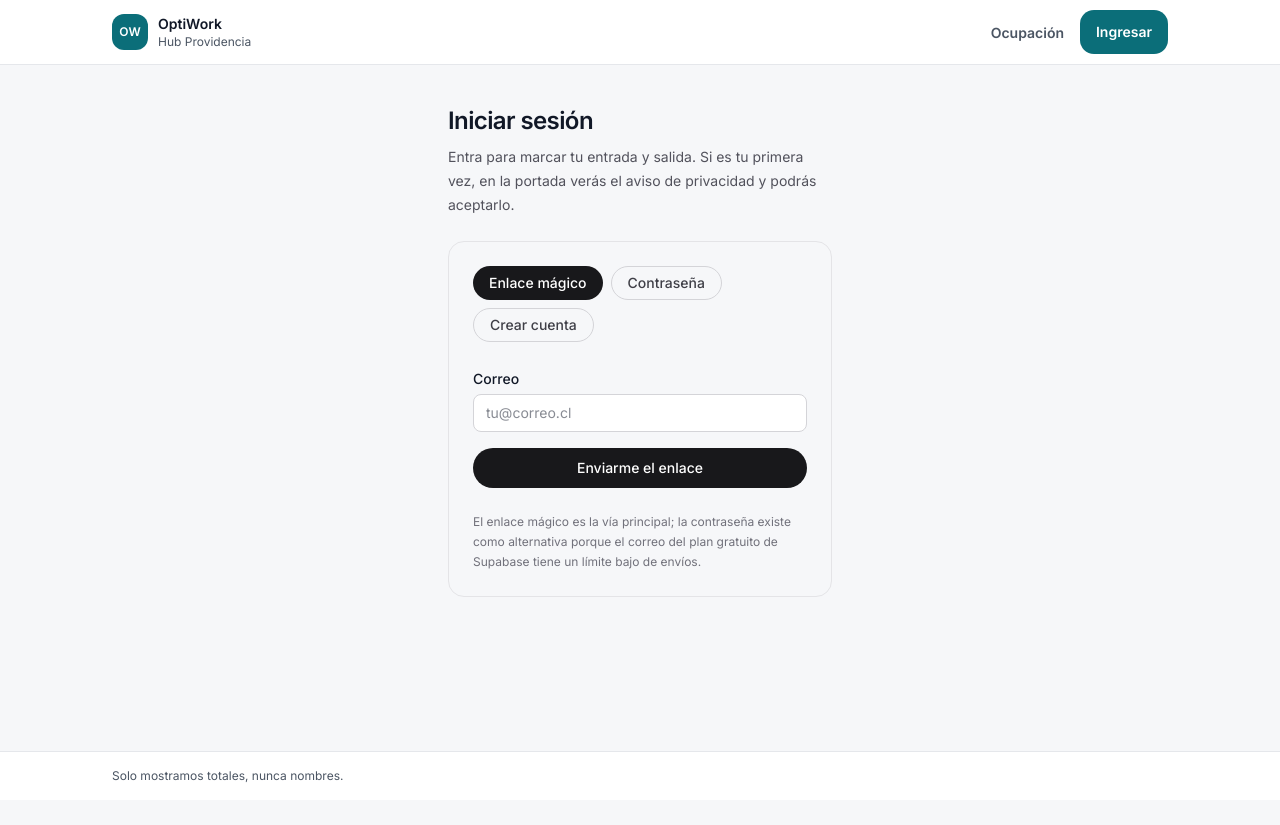
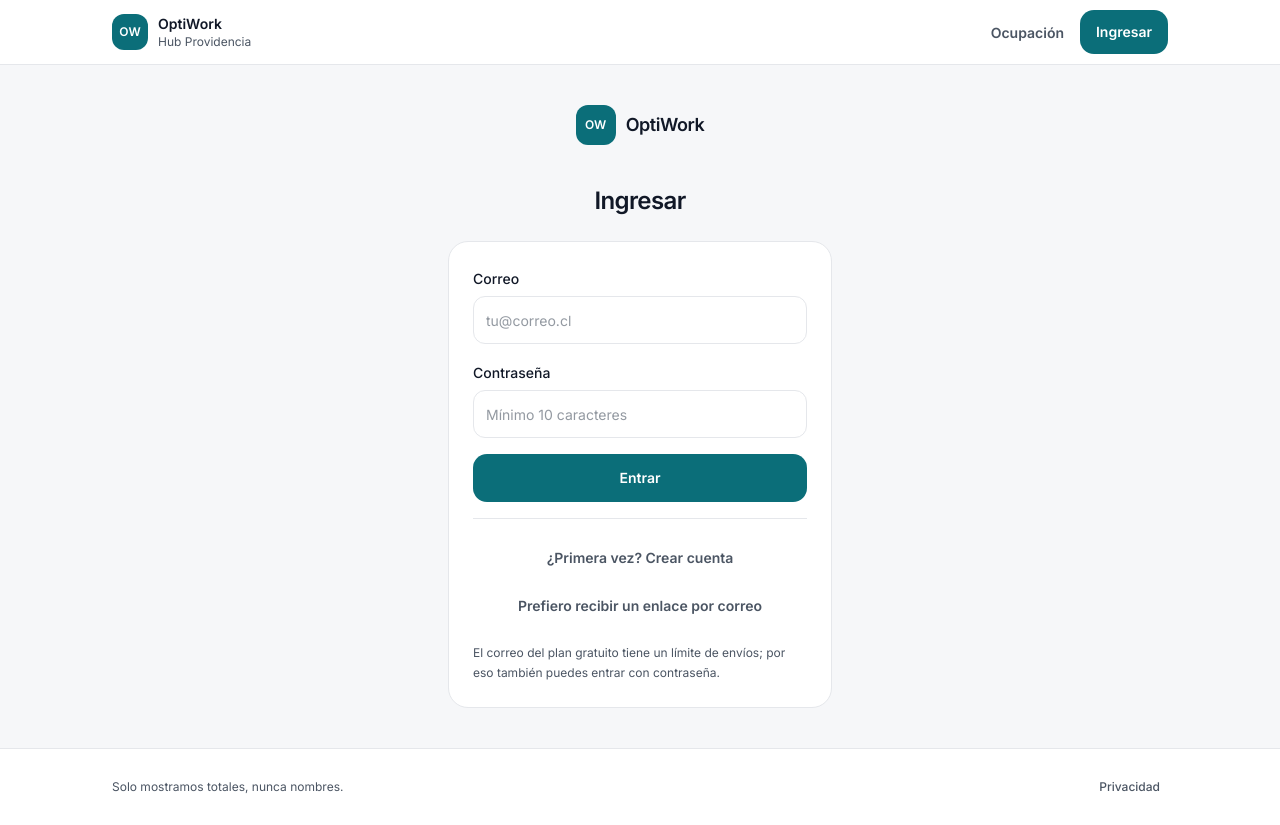
Before and after one commit to alonsocontrerasg/Capstone_OptiWork, a Next.js app in the folder codigos/coworkflow/: page /login in a window 1280 px wide. Before the commit the page ends 800 px from the top, so only its background shows below. Built offline with nearby package versions, Linux system fonts and the light colour scheme; no server answers.

Commit message:
feat(etapa6): login, aviso resumido, /privacidad y transicion rediseñados

```diff
--- a/codigos/coworkflow/src/app/login/page.tsx
+++ b/codigos/coworkflow/src/app/login/page.tsx
@@ -42,22 +42,42 @@ export default async function PaginaLogin({ searchParams }: Props) {
     typeof params.error === "string" ? params.error : null,
   );
 
+  const titulo = modoScan ? `Ingresa para marcar tu ${modoScan}` : "Ingresar";
+
   return (
     <div className="flex flex-1 flex-col">
       <main className="mx-auto w-full max-w-md flex-1 px-5 py-10 md:px-8">
-        <h1 className="text-2xl font-semibold tracking-tight">Iniciar sesión</h1>
-        <p className="mt-2 text-sm leading-6 text-zinc-600 dark:text-zinc-400">
-          Entra para marcar tu entrada y salida. Si es tu primera vez, en la portada verás el
-          aviso de privacidad y podrás aceptarlo.
-        </p>
+        <div className="flex items-center justify-center gap-2.5">
+          <span
+            aria-hidden
+            className="grid size-10 place-items-center rounded-xl bg-marca text-xs font-semibold text-white"
+          >
+            OW
+          </span>
+          <span className="text-lg font-semibold tracking-tight">OptiWork</span>
+        </div>
 
         {modoScan && (
-          <p
-            role="status"
-            className="mt-4 rounded-xl bg-amber-50 px-4 py-3 text-sm leading-6 text-amber-900 dark:bg-amber-950/40 dark:text-amber-200"
-          >
-            Paso 1 de 2: inicia sesión o crea tu cuenta. Después vuelve a escanear el QR de{" "}
-            {modoScan === "entrada" ? "entrada" : "salida"}.
+          <div className="mt-8 flex items-center justify-center gap-3">
+            <span aria-hidden className="flex gap-1">
+              <span className="h-1.5 w-6 rounded-full bg-marca" />
+              <span className="h-1.5 w-6 rounded-full bg-borde" />
+            </span>
+            <span className="text-xs font-medium text-tenue">Paso 1 de 2</span>
+          </div>
+        )}
+
+        <h1
+          className={`text-center text-2xl font-semibold tracking-tight ${
+            modoScan ? "mt-4" : "mt-10"
+          }`}
+        >
+          {titulo}
+        </h1>
+
+        {modoScan && (
+          <p className="mt-2 text-center text-sm leading-6 text-tenue">
+            Después vuelve a escanear el QR.
           </p>
         )}
 
--- a/codigos/coworkflow/src/components/auth/AvisoConsentimiento.tsx
+++ b/codigos/coworkflow/src/components/auth/AvisoConsentimiento.tsx
@@ -1,18 +1,22 @@
 "use client";
 
+import Link from "next/link";
 import { useRouter } from "next/navigation";
+import { Clock, ShieldCheck, Trash2, Users, type LucideIcon } from "lucide-react";
 import { useState } from "react";
 
-import type { SeccionAviso } from "@/lib/dominio/consentimiento";
+import { RESUMEN_AVISO } from "@/lib/dominio/consentimiento";
 
 type Props = {
   version: number;
   fecha: string;
-  secciones: readonly SeccionAviso[];
   /** Fecha ISO de una aceptación previa (para mostrar o para avisar de una versión nueva). */
   aceptadoAt: string | null;
   requiereAceptacion: boolean;
 };
+
+/** Íconos de los tres puntos resumen, en el mismo orden que `RESUMEN_AVISO`. */
+const ICONOS_RESUMEN: readonly LucideIcon[] = [Clock, Users, Trash2];
 
 /**
  * Aviso de consentimiento (Ley 21.719).
@@ -24,7 +28,6 @@ type Props = {
 export function AvisoConsentimiento({
   version,
   fecha,
-  secciones,
   aceptadoAt,
   requiereAceptacion,
 }: Props) {
@@ -63,38 +66,48 @@ export function AvisoConsentimiento({
   }
 
   return (
-    <div className="rounded-2xl border border-zinc-200 p-6 dark:border-zinc-800">
-      <h2 className="text-lg font-semibold">Aviso de privacidad</h2>
-      <p className="mt-1 text-xs text-zinc-500 dark:text-zinc-400">
+    <div className="tarjeta">
+      <h2 className="text-lg font-semibold">
+        {actualizacion ? "Actualizamos el aviso" : "Antes de empezar"}
+      </h2>
+      <p className="mt-1 text-xs text-tenue">
         Versión {version} · {fecha}
       </p>
 
       {actualizacion && (
-        <p className="mt-4 rounded-xl bg-amber-50 px-4 py-3 text-sm text-amber-900 dark:bg-amber-950/40 dark:text-amber-200">
+        <p className="mt-4 rounded-xl bg-moderado-fondo px-4 py-3 text-sm text-moderado-texto">
           Actualizamos el aviso. Acepta la versión {version} para seguir marcando tu
           asistencia.
         </p>
       )}
 
-      <dl className="mt-5 space-y-4">
-        {secciones.map((seccion) => (
-          <div key={seccion.titulo}>
-            <dt className="text-sm font-medium">{seccion.titulo}</dt>
-            <dd className="mt-1 text-sm leading-6 text-zinc-600 dark:text-zinc-400">
-              {seccion.texto}
-            </dd>
-          </div>
-        ))}
-      </dl>
+      <ul className="mt-5 space-y-3">
+        {RESUMEN_AVISO.map((texto, indice) => {
+          const Icono = ICONOS_RESUMEN[indice] ?? ShieldCheck;
+          return (
+            <li key={texto} className="flex items-start gap-3 text-sm leading-6">
+              <Icono aria-hidden className="mt-0.5 size-5 shrink-0 text-marca" />
+              <span>{texto}</span>
+            </li>
+          );
+        })}
+      </ul>
+
+      <Link
+        href="/privacidad"
+        className="foco-marca mt-4 inline-flex min-h-11 items-center text-sm font-medium text-marca underline underline-offset-4"
+      >
+        Leer el aviso completo
+      </Link>
 
       {requiereAceptacion ? (
-        <div className="mt-6 border-t border-zinc-200 pt-5 dark:border-zinc-800">
+        <div className="mt-6 border-t border-borde pt-5">
           <label className="flex items-start gap-3 text-sm leading-6">
             <input
               type="checkbox"
               checked={marcado}
               onChange={(evento) => setMarcado(evento.target.checked)}
-              className="mt-1 size-4 shrink-0 rounded border-zinc-400"
+              className="mt-1 size-4 shrink-0 rounded border-borde accent-marca"
             />
             <span>
               He leído el aviso y acepto que se registren mis horas de entrada y salida con
@@ -102,8 +115,8 @@ export function AvisoConsentimiento({
             </span>
           </label>
 
-          <p className="mt-3 text-xs text-zinc-500 dark:text-zinc-400">
-            Si no aceptas, no podrás marcar entrada ni salida. El dashboard público sigue
+          <p className="mt-3 text-xs text-tenue">
+            Si no aceptas, no podrás marcar entrada ni salida. El panel público sigue
             disponible sin aceptar nada.
           </p>
 
@@ -111,17 +124,17 @@ export function AvisoConsentimiento({
             type="button"
             onClick={aceptar}
             disabled={!marcado || enviando}
-            className="mt-4 rounded-full bg-zinc-900 px-5 py-2.5 text-sm font-medium text-white transition-colors hover:bg-zinc-700 disabled:cursor-not-allowed disabled:opacity-40 dark:bg-white dark:text-zinc-900 dark:hover:bg-zinc-200"
+            className="btn-primario mt-4 w-full disabled:cursor-not-allowed disabled:opacity-40"
           >
             {enviando ? "Registrando…" : "Acepto y continúo"}
           </button>
 
-          <p aria-live="polite" className="mt-3 text-sm text-red-600 dark:text-red-400">
+          <p aria-live="polite" className="mt-3 text-sm text-lleno-texto">
             {error}
           </p>
         </div>
       ) : (
-        <p className="mt-5 text-sm text-emerald-700 dark:text-emerald-400">
+        <p className="mt-5 text-sm text-bajo-texto">
           Consentimiento vigente (versión {version}).
         </p>
       )}
--- a/codigos/coworkflow/src/components/auth/FormularioLogin.tsx
+++ b/codigos/coworkflow/src/components/auth/FormularioLogin.tsx
@@ -83,12 +83,19 @@ async function leerRespuesta(respuesta: Response): Promise<RespuestaAuth | null>
 
 export function FormularioLogin({ destino, mensajeInicial = null }: Props) {
   const router = useRouter();
-  const [modo, setModo] = useState<Modo>("enlace");
+  const [modo, setModo] = useState<Modo>("contrasena");
   const [correo, setCorreo] = useState("");
   const [contrasena, setContrasena] = useState("");
   const [enviando, setEnviando] = useState(false);
   const [error, setError] = useState<string | null>(mensajeInicial);
   const [aviso, setAviso] = useState<string | null>(null);
+
+  /** Cambia la forma de acceso y limpia los mensajes de la anterior. */
+  function cambiarModo(nuevo: Modo) {
+    setModo(nuevo);
+    setError(null);
+    setAviso(null);
+  }
 
   async function manejarEnvio(evento: React.FormEvent<HTMLFormElement>) {
     evento.preventDefault();
@@ -143,41 +150,8 @@ export function FormularioLogin({ destino, mensajeInicial = null }: Props) {
         : "Crear cuenta";
 
   return (
-    <div className="rounded-2xl border border-zinc-200 p-6 dark:border-zinc-800">
-      <div
-        role="tablist"
-        aria-label="Forma de acceso"
-        className="flex flex-wrap gap-2 text-sm"
-      >
-        {(
-          [
-            ["enlace", "Enlace mágico"],
-            ["contrasena", "Contraseña"],
-            ["registro", "Crear cuenta"],
-          ] as const
-        ).map(([valor, etiqueta]) => (
-          <button
-            key={valor}
-            type="button"
-            role="tab"
-            aria-selected={modo === valor}
-            onClick={() => {
-              setModo(valor);
-              setError(null);
-              setAviso(null);
-            }}
-            className={`rounded-full px-4 py-1.5 font-medium transition-colors ${
-              modo === valor
-                ? "bg-zinc-900 text-white dark:bg-white dark:text-zinc-900"
-                : "border border-zinc-300 text-zinc-700 hover:bg-zinc-100 dark:border-zinc-700 dark:text-zinc-300 dark:hover:bg-zinc-900"
-            }`}
-          >
-            {etiqueta}
-          </button>
-        ))}
-      </div>
-
-      <form onSubmit={manejarEnvio} className="mt-6 space-y-4">
+    <div className="tarjeta">
+      <form onSubmit={manejarEnvio} className="space-y-4">
         <div>
           <label htmlFor="correo" className="text-sm font-medium">
             Correo
@@ -190,7 +164,7 @@ export function FormularioLogin({ destino, mensajeInicial = null }: Props) {
             inputMode="email"
             value={correo}
             onChange={(evento) => setCorreo(evento.target.value)}
-            className="mt-1 w-full rounded-lg border border-zinc-300 bg-white px-3 py-2 text-sm outline-none focus:border-zinc-900 dark:border-zinc-700 dark:bg-zinc-950 dark:focus:border-zinc-100"
+            className="foco-marca mt-1.5 h-12 w-full rounded-xl border border-borde bg-superficie px-3 text-sm text-tinta placeholder:text-tenue/60 focus:border-marca"
             placeholder="tu@correo.cl"
           />
         </div>
@@ -208,7 +182,7 @@ export function FormularioLogin({ destino, mensajeInicial = null }: Props) {
               autoComplete={modo === "registro" ? "new-password" : "current-password"}
               value={contrasena}
               onChange={(evento) => setContrasena(evento.target.value)}
-              className="mt-1 w-full rounded-lg border border-zinc-300 bg-white px-3 py-2 text-sm outline-none focus:border-zinc-900 dark:border-zinc-700 dark:bg-zinc-950 dark:focus:border-zinc-100"
+              className="foco-marca mt-1.5 h-12 w-full rounded-xl border border-borde bg-superficie px-3 text-sm text-tinta placeholder:text-tenue/60 focus:border-marca"
               placeholder={`Mínimo ${PASSWORD_MIN_LENGTH} caracteres`}
             />
           </div>
@@ -217,22 +191,60 @@ export function FormularioLogin({ destino, mensajeInicial = null }: Props) {
         <button
           type="submit"
           disabled={enviando}
-          className="w-full rounded-full bg-zinc-900 px-5 py-2.5 text-sm font-medium text-white transition-colors hover:bg-zinc-700 disabled:cursor-not-allowed disabled:opacity-40 dark:bg-white dark:text-zinc-900 dark:hover:bg-zinc-200"
+          className="btn-primario h-12 w-full disabled:cursor-not-allowed disabled:opacity-40"
         >
           {enviando ? "Enviando…" : tituloBoton}
         </button>
       </form>
 
-      <p aria-live="polite" className="mt-4 text-sm text-red-600 dark:text-red-400">
+      <p aria-live="polite" className="mt-4 text-sm text-lleno-texto">
         {error}
       </p>
-      <p aria-live="polite" className="mt-2 text-sm text-emerald-700 dark:text-emerald-400">
+      <p aria-live="polite" className="mt-2 text-sm text-bajo-texto">
         {aviso}
       </p>
 
-      <p className="mt-6 text-xs leading-5 text-zinc-500 dark:text-zinc-400">
-        El enlace mágico es la vía principal; la contraseña existe como alternativa porque
-        el correo del plan gratuito de Supabase tiene un límite bajo de envíos.
+      <div className="mt-4 flex flex-col items-center gap-1 border-t border-borde pt-4">
+        {modo !== "registro" ? (
+          <button
+            type="button"
+            onClick={() => cambiarModo("registro")}
+            className="enlace-header border-0 bg-transparent"
+          >
+            ¿Primera vez? Crear cuenta
+          </button>
+        ) : (
+          <button
+            type="button"
+            onClick={() => cambiarModo("contrasena")}
+            className="enlace-header border-0 bg-transparent"
+          >
+            ¿Ya tienes cuenta? Entra
+          </button>
+        )}
+
+        {modo !== "enlace" ? (
+          <button
+            type="button"
+            onClick={() => cambiarModo("enlace")}
+            className="enlace-header border-0 bg-transparent"
+          >
+            Prefiero recibir un enlace por correo
+          </button>
+        ) : (
+          <button
+            type="button"
+            onClick={() => cambiarModo("contrasena")}
+            className="enlace-header border-0 bg-transparent"
+          >
+            Prefiero usar mi contraseña
+          </button>
+        )}
+      </div>
+
+      <p className="mt-4 text-xs leading-5 text-tenue">
+        El correo del plan gratuito tiene un límite de envíos; por eso también puedes entrar
+        con contraseña.
       </p>
     </div>
   );
--- a/codigos/coworkflow/src/components/layout/Pie.tsx
+++ b/codigos/coworkflow/src/components/layout/Pie.tsx
@@ -1,8 +1,16 @@
+import Link from "next/link";
+
 export function Pie() {
   return (
     <footer className="border-t border-borde bg-superficie">
-      <div className="contenedor py-4 text-xs text-tenue">
-        Solo mostramos totales, nunca nombres.
+      <div className="contenedor flex flex-wrap items-center justify-between gap-2 py-4 text-xs text-tenue">
+        <span>Solo mostramos totales, nunca nombres.</span>
+        <Link
+          href="/privacidad"
+          className="foco-marca inline-flex min-h-11 items-center rounded-xl px-2 font-medium text-tenue transition-colors hover:text-tinta"
+        >
+          Privacidad
+        </Link>
       </div>
     </footer>
   );
```
Also changed, not shown: codigos/coworkflow/src/app/page.tsx (+26 -12 lines), codigos/coworkflow/src/app/privacidad/page.tsx (added, +42 -0 lines), codigos/coworkflow/src/lib/dominio/consentimiento.ts (+12 -0 lines).
